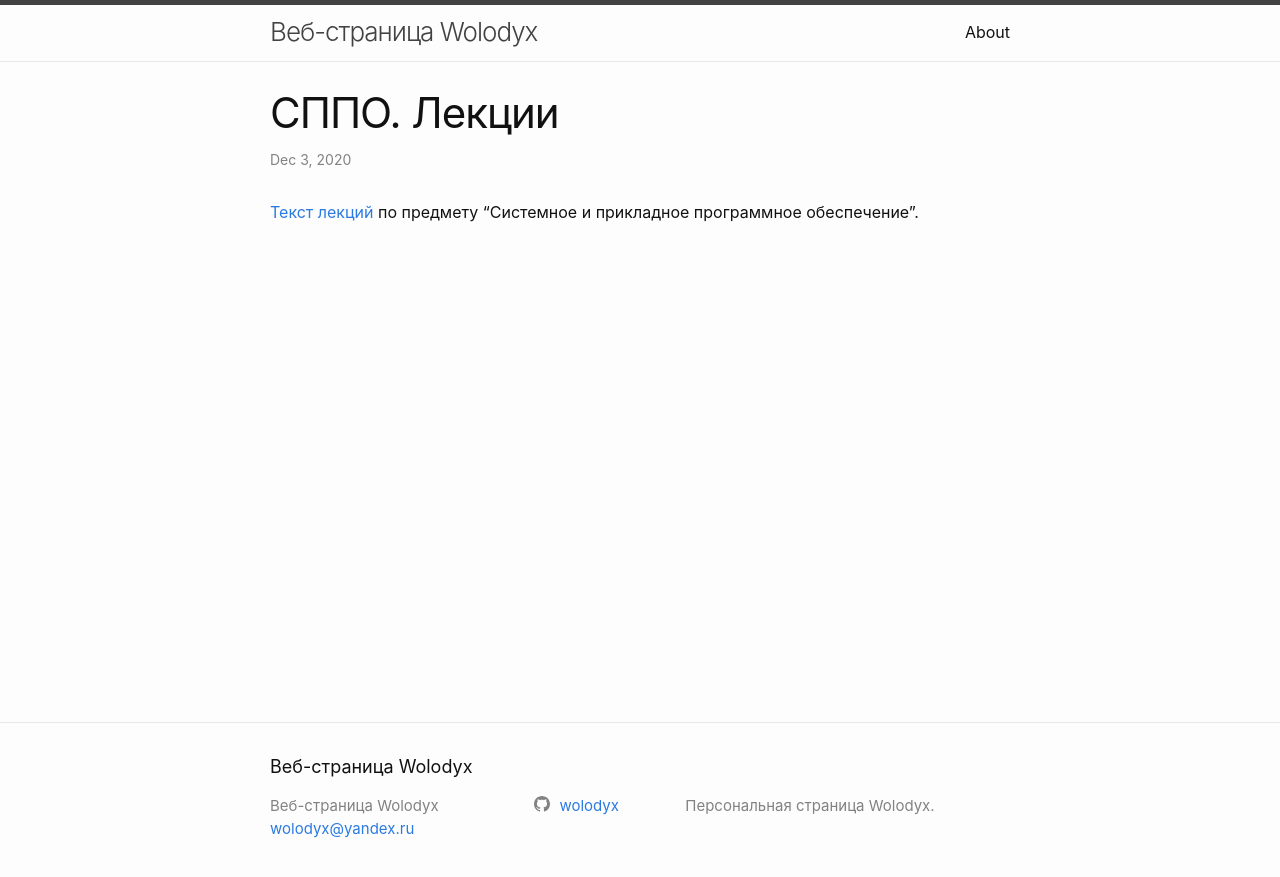
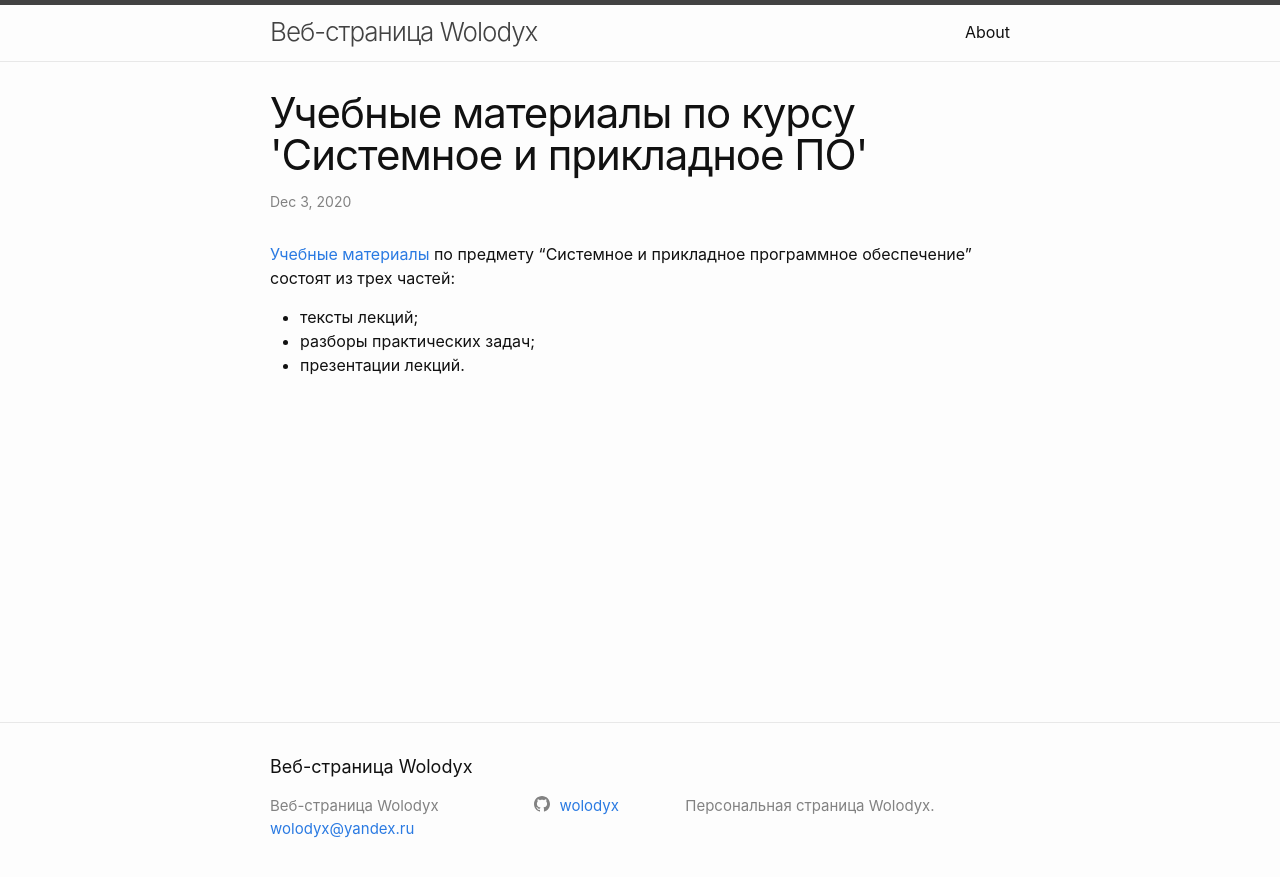
Before and after one commit to wolodyx/wolodyx.github.io, a Jekyll site: the page built from _posts/2020-12-03-sppo-lections.markdown, in a window 1280 px wide. Shown: the top 877 px of the page. Built offline with Jekyll 4.4.1, drawn with Linux system fonts in a browser that asks for light colours.

Commit message:
Link to course book

```diff
--- a/_posts/2020-12-03-sppo-lections.markdown
+++ b/_posts/2020-12-03-sppo-lections.markdown
@@ -1,6 +1,9 @@
 ---
 layout: post
-title: "СППО. Лекции"
+title: "Учебные материалы по курсу 'Системное и прикладное ПО'"
 ---
 
-[Текст лекций](https://docs.google.com/document/d/1LSFJZUoJIy8XutbxKNztOOxrWyPCF5ZrKcYEQoGlMao/edit?usp=sharing) по предмету "Системное и прикладное программное обеспечение".
+[Учебные материалы](https://wolodyx.github.io/sppo/intro.html) по предмету "Системное и прикладное программное обеспечение" состоят из трех частей:
+* тексты лекций;
+* разборы практических задач;
+* презентации лекций.
```
